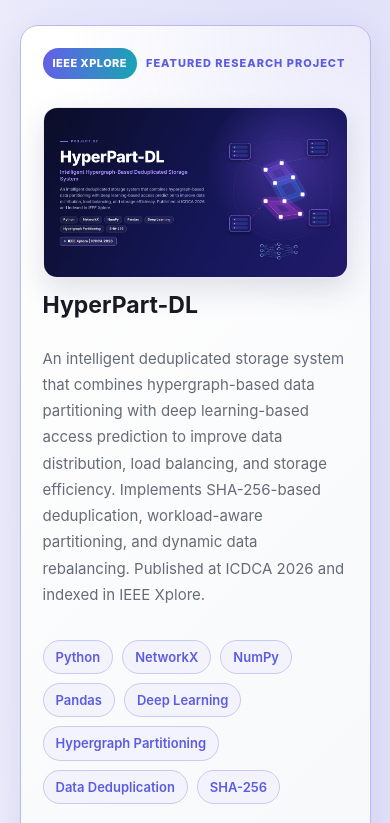
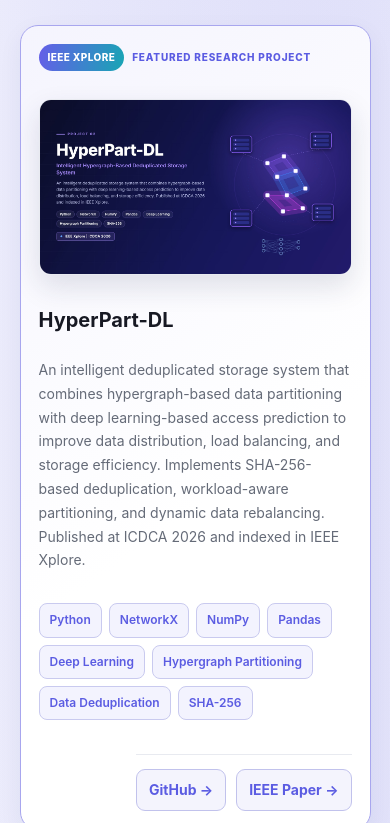
Before and after one commit to Sivasubramani-velusamy/Portfolio, a plain HTML site: page index.html in a window 390 px wide. Shown: the part 3897-4720 px from the top of the page. Drawn offline with Linux system fonts and the light colour scheme.

Commit message:
Simplify projects into consistent responsive cards

```diff
--- a/css/style.css
+++ b/css/style.css
@@ -1941,3 +1941,60 @@ main .section .section-heading h2::after {
         margin: 0 0 8px;
     }
 }
+
+
+/* PROJECTS – CONSISTENT, CLEAN CARD LAYOUT */
+.projects-grid {
+    grid-template-columns: repeat(auto-fit, minmax(min(100%, 290px), 1fr));
+    align-items: stretch;
+    gap: 22px;
+}
+.projects-grid .project-card,
+.projects-grid .project-card-featured {
+    grid-column: auto;
+    display: flex;
+    flex-direction: column;
+    min-width: 0;
+    padding: 22px;
+    border-radius: 18px;
+    overflow: hidden;
+    background: var(--surface);
+    border: 1px solid var(--border);
+    box-shadow: 0 8px 24px rgba(35, 45, 90, .06);
+}
+.projects-grid .project-card-featured {
+    border: 1.5px solid color-mix(in srgb, #6d68ed 52%, var(--border));
+    background: linear-gradient(145deg, color-mix(in srgb, #6d68ed 7%, var(--surface)), var(--surface) 58%);
+}
+.projects-grid .project-card .project-featured-label {
+    order: 0; display: inline-flex; align-items: center; flex-wrap: wrap;
+    gap: 8px; margin: 0 0 14px; font-size: 10px; letter-spacing: .08em;
+    color: var(--accent); font-weight: 800; text-transform: uppercase;
+}
+.projects-grid .project-card .project-featured-label span:first-child {
+    padding: 5px 9px; border-radius: 999px; color: #fff;
+    background: linear-gradient(100deg, #655ee8, #18a5b4);
+}
+.projects-grid .project-card .project-image {
+    order: 1; width: 100%; height: auto; min-height: 0; max-height: none;
+    aspect-ratio: 16 / 9; object-fit: cover; margin: 0 0 18px; border-radius: 12px;
+}
+.projects-grid .project-card h3 { order: 2; margin: 0 0 10px; font-size: 20px; line-height: 1.35; }
+.projects-grid .project-card p { order: 3; margin: 0 0 17px; font-size: 14px; line-height: 1.7; }
+.projects-grid .project-card .project-technologies { order: 4; gap: 7px; margin: 0 0 20px; }
+.projects-grid .project-card .technology-tag { padding: 6px 10px; border-radius: 8px; font-size: 12px; }
+.projects-grid .project-card .project-links {
+    order: 5; display: flex; flex-wrap: wrap; gap: 10px; margin-top: auto;
+    padding-top: 14px; border-top: 1px solid var(--border);
+}
+.projects-grid .project-card .project-links a {
+    display: inline-flex; align-items: center; padding: 8px 12px; border-radius: 9px;
+    border: 1px solid color-mix(in srgb, var(--accent) 28%, var(--border));
+    background: color-mix(in srgb, var(--accent) 7%, var(--surface));
+    transition: transform 180ms ease, background 180ms ease, color 180ms ease;
+}
+.projects-grid .project-card .project-links a:hover { transform: translateY(-2px); background: var(--accent); color: #fff; }
+@media (max-width: 600px) {
+    .projects-grid { grid-template-columns: 1fr; gap: 16px; }
+    .projects-grid .project-card, .projects-grid .project-card-featured { padding: 18px; }
+}
```
